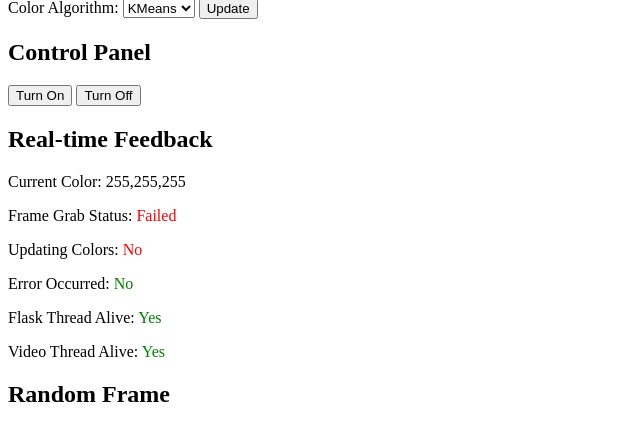
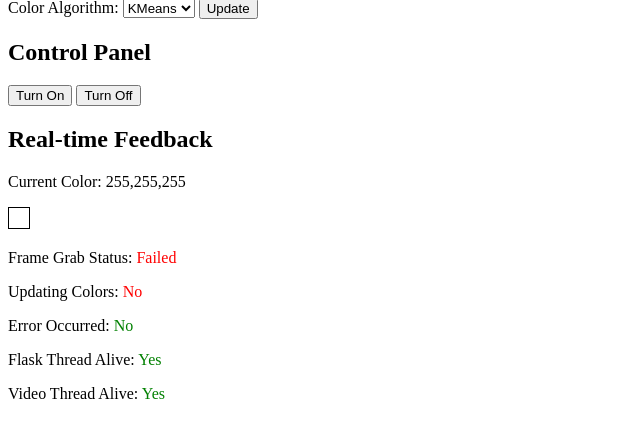
Before and after one commit to elblogbruno/LightsSyncHdmi, a Flask app: page / in a window 1280 px wide. Shown: the part 400-824 px from the top of the page, without its empty margins (0-640 px from the left). Run offline with Flask 3, Linux system fonts and the light colour scheme; grey boxes are pictures that could not be loaded.

Commit message:
Agregar visualización del color actual en la interfaz con un cuadro de color

```diff
--- a/templates/index.html
+++ b/templates/index.html
@@ -50,7 +50,7 @@
     <div>
         <h2>Real-time Feedback</h2>
         <p id="feedback"></p>
-        <p>Current Color: <span id="current_color"></span></p>
+        <p>Current Color: <span id="current_color"></span> <div id="color_display" style="display: inline-block; width: 20px; height: 20px; border: 1px solid #000;"></div></p>
         <p>Frame Grab Status: <span id="frame_grab_status"></span></p>
         <p>Updating Colors: <span id="updating_colors"></span></p>
         <p>Error Occurred: <span id="error_occurred"></span></p>
@@ -193,6 +193,7 @@
             function fetchFeedback() {
                 $.get('/get_feedback', function(data) {
                     $('#current_color').text(data.current_color);
+                    $('#color_display').css('background-color', data.current_color);
                     if (data.frame_grab_success) {
                         $('#frame_grab_status').text('Success').css('color', 'green');
                     } else {
```
